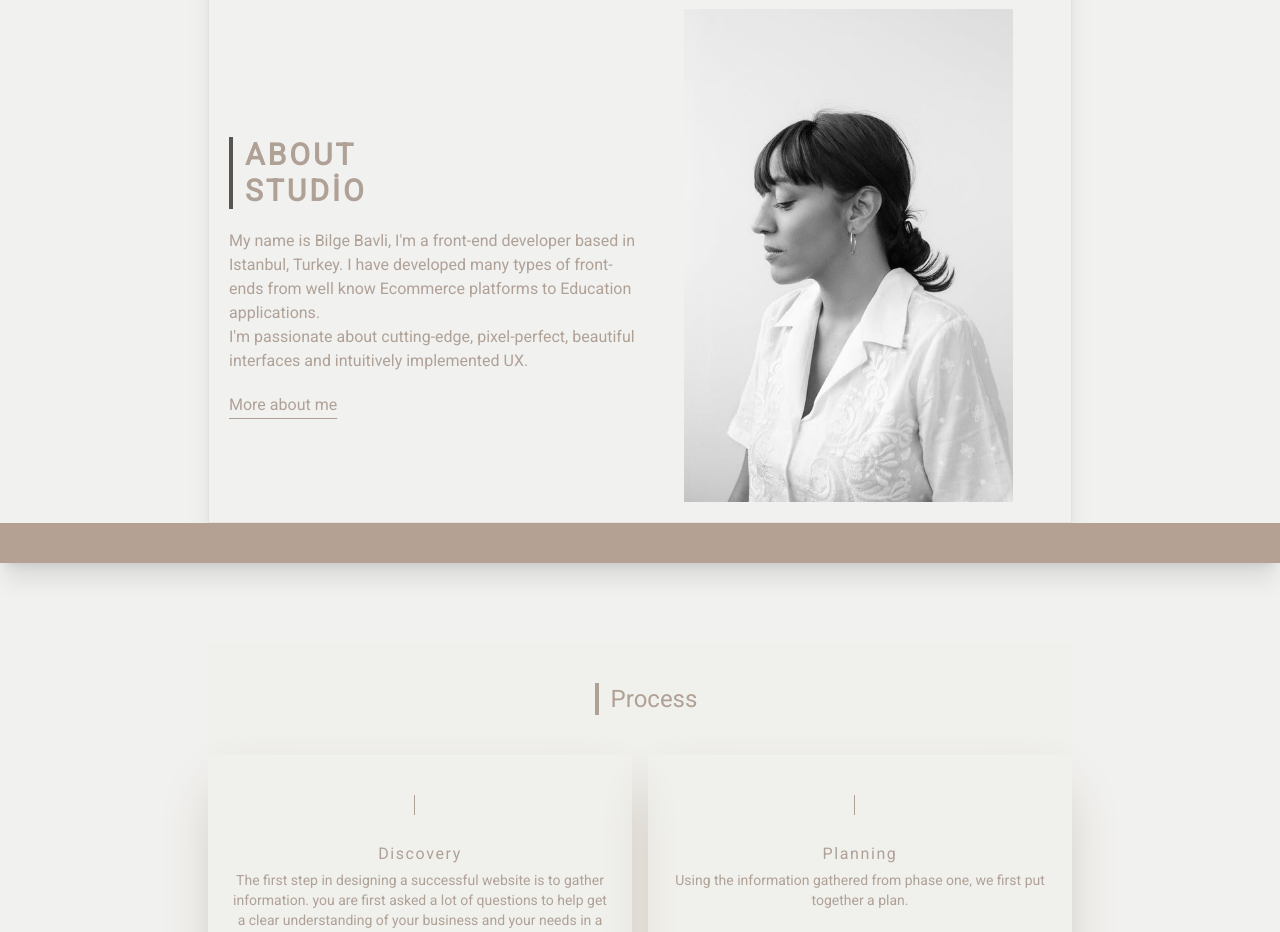
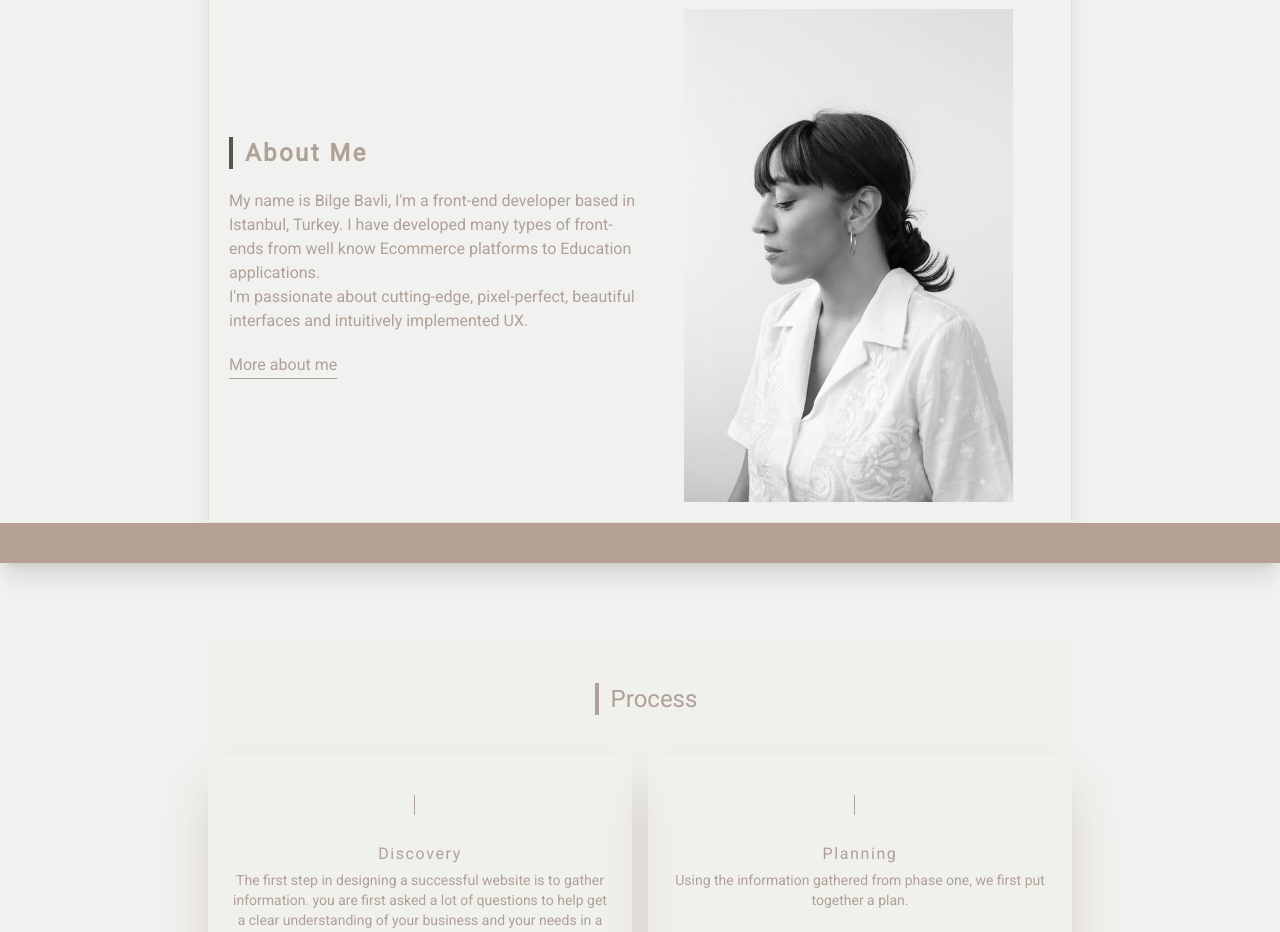
Before and after one commit to bilgebvli/personal-portfolio, a Vue app: page / in a window 1280 px wide. Shown: the part 960-1892 px from the top of the page. Built offline with nearby package versions, Linux system fonts and the light colour scheme.

Commit message:
Transition property was added to header

```diff
--- a/src/assets/scss/layout/_header.scss
+++ b/src/assets/scss/layout/_header.scss
@@ -5,7 +5,11 @@ nav {
   width: 100vw;
   z-index: 1;
   padding: 0;
-  transition: 0.5s;
+  transition: all 0.25s ease-in-out;
+  opacity: 0;
+  &.active {
+    opacity: 1;
+  }
   a {
     &:nth-child(2) {
       border-right: 1px solid #f5e4d7;
--- a/src/components/layout/header.vue
+++ b/src/components/layout/header.vue
@@ -4,6 +4,7 @@
       'bg-renk items-center flex shadow-xl ease-in-out transition': true,
       'h-0': !active,
       'h-24	': active,
+      active,
     }"
   >
     <div
--- a/src/views/home/sections/about/index.vue
+++ b/src/views/home/sections/about/index.vue
@@ -2,7 +2,7 @@
   <div class="pt-20">
     <div :class="containerElementClasses">
       <div class="md:w-2/4 md:mt-40">
-        <h2 :class="titleClasses">ABOUT <br />STUDİO</h2>
+        <h2 :class="titleClasses">About Me</h2>
         <p class="mt-5 text-sm md:text-base text-ana">
           My name is Bilge Bavli, I'm a front-end developer based in Istanbul,
           Turkey. I have developed many types of front-ends from well know
@@ -37,7 +37,7 @@ export default defineComponent({
       return 'mx-6 lg:mx-52 p-5 border border-son pt-12 shadow-xl md:flex justify-content';
     },
     titleClasses() {
-      return 'text-base md:text-3xl font-black border-l-4 border-oyy pl-3 text-ana mt-2 tracking-m';
+      return 'text-base md:text-2xl font-black border-l-4 border-oyy pl-3 text-ana mt-2 tracking-m';
     },
     linkClasses() {
       return 'underline text-sm md:text-base text-ana underline-offset-8 mt-5 block';
```
